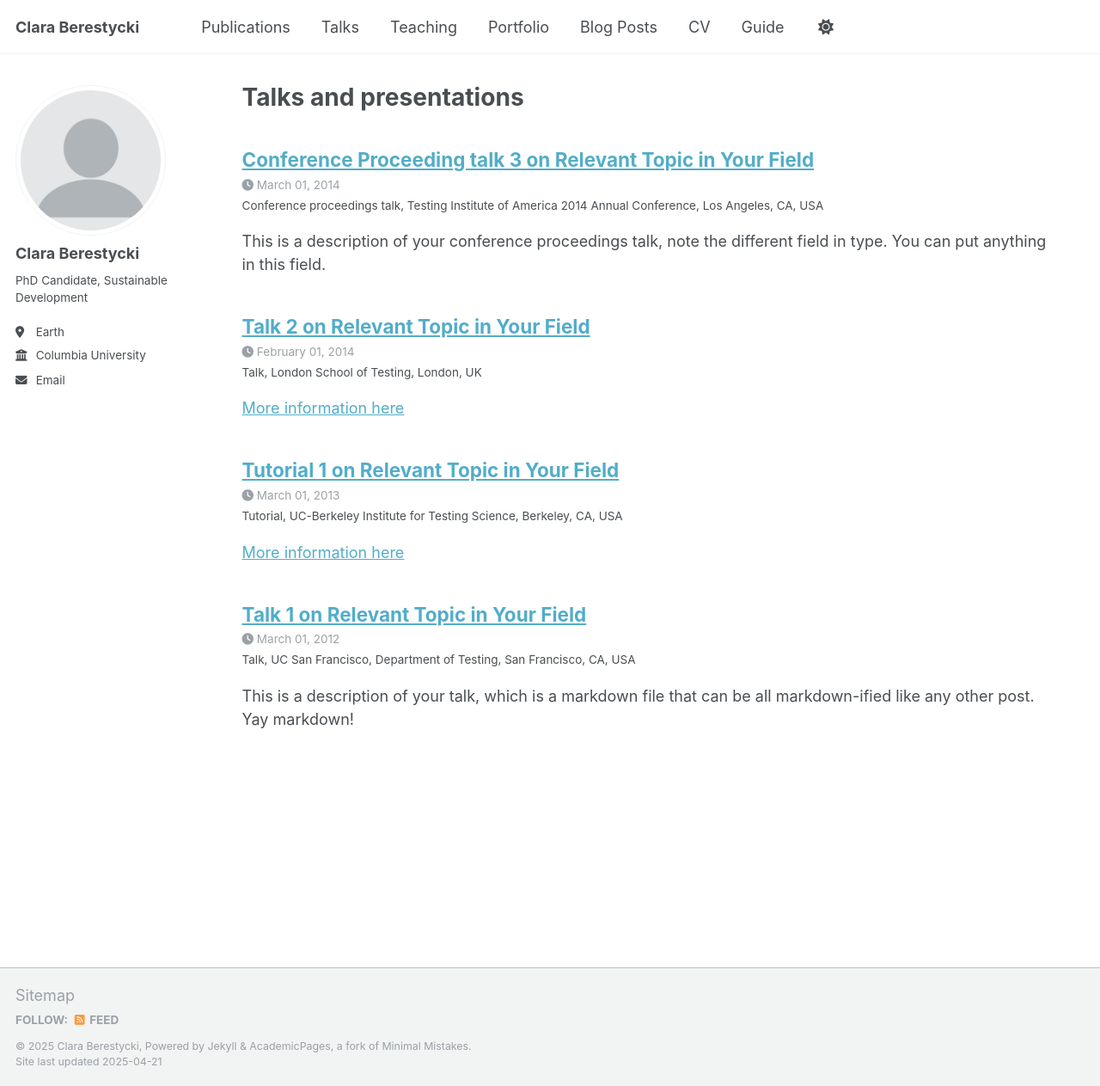
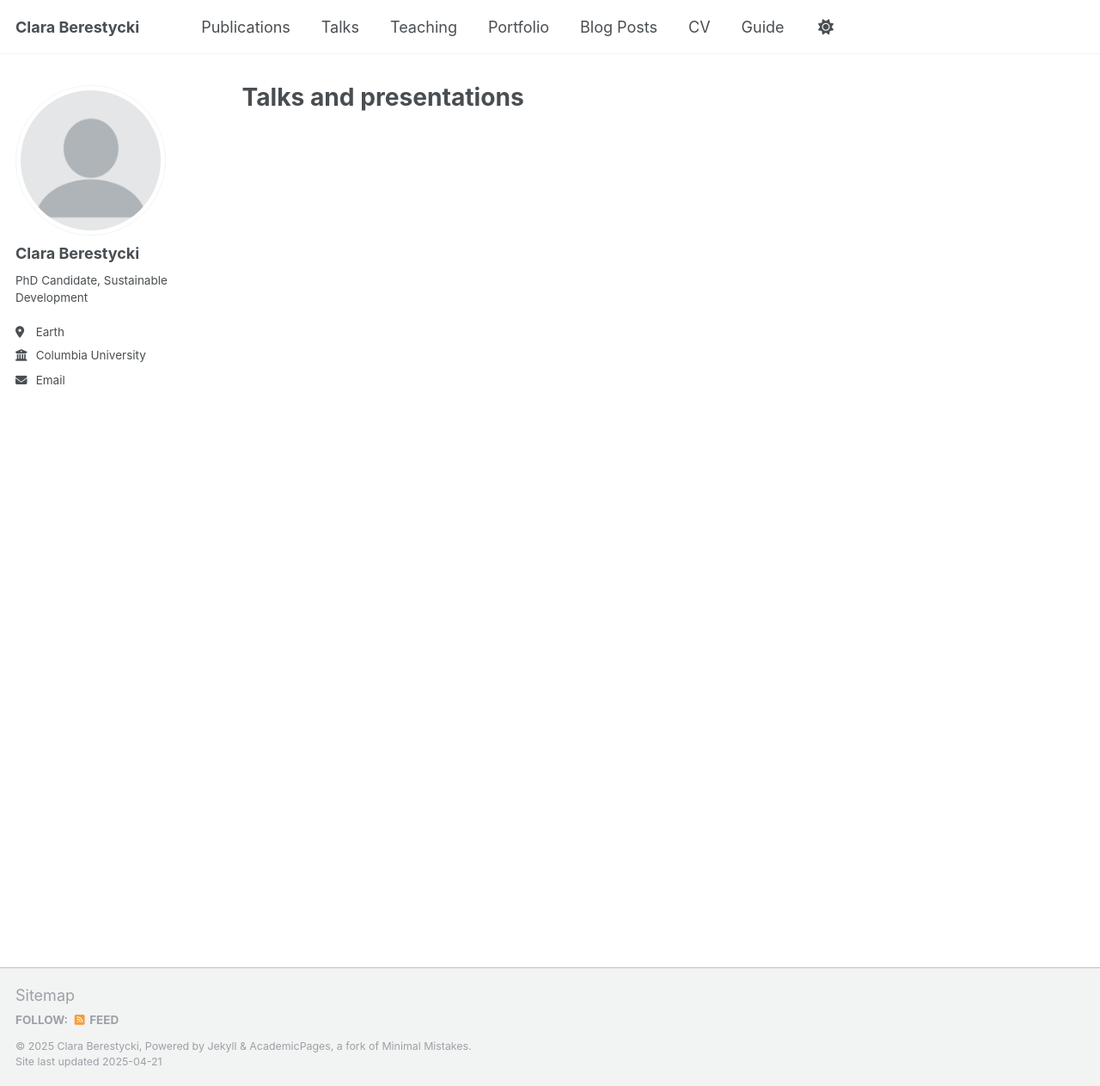
Before and after one commit to claraberes/claraberes.github.io, a Jekyll site: the page built from _pages/talks.html, in a window 1280 px wide and 1263 px high. Shown: the whole window at 86% size. Built offline with Jekyll 4.4.1, drawn with Linux system fonts in a browser that asks for light colours; some of the changed lines change nothing that is shown.

Commit message:
Update _config.yml

```diff
--- a/_config.yml
+++ b/_config.yml
@@ -222,9 +222,9 @@ collections:
   portfolio:
     output: true
     permalink: /:collection/:path/
-  talks:
-    output: true
-    permalink: /:collection/:path/
+  # talks:
+  #   output: true
+  #   permalink: /:collection/:path/
 
 
 # These settings control how pages and collections are included in the site
@@ -275,13 +275,13 @@ defaults:
       share: true
       comment: true
   # _talks
-  - scope:
-      path: ""
-      type: talks
-    values:
-      layout: talk
-      author_profile: true
-      share: true
+  # - scope:
+  #     path: ""
+  #     type: talks
+  #   values:
+  #     layout: talk
+  #     author_profile: true
+  #     share: true
 
 
 # Sass/SCSS
```
